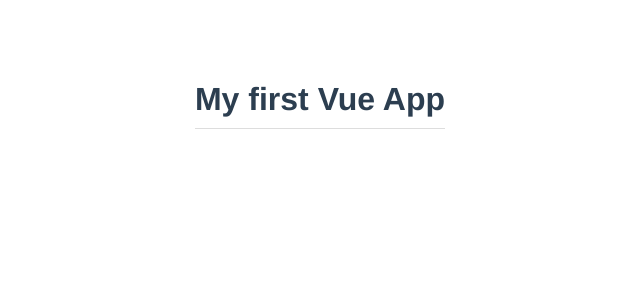
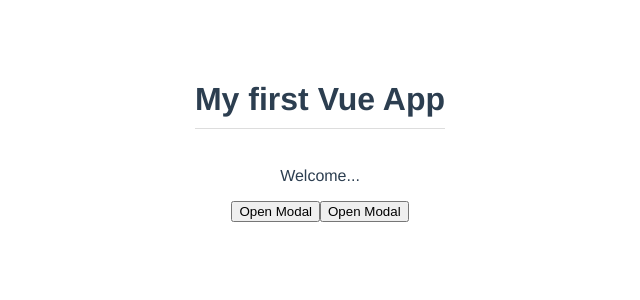
Before and after one commit to Maryahcee/modal-project, a Vue app: page / in a window 1280 px wide. Shown: the top 300 px of the page, without its empty margins (320-960 px from the left). Built offline with nearby package versions, Linux system fonts and the light colour scheme.

Commit message:
Update App.vue
add button two element

```diff
--- a/src/App.vue
+++ b/src/App.vue
@@ -1,8 +1,27 @@
 <template>
  <h1>{{ title  }}</h1>
+ <p>Welcome...</p>
  <div v-if="showModal">
-   <Modal :header="header" :text="text" theme="sale"/>
+   <Modal theme="sale" @close="toggleModal">
+   <h1>Ninja Giveaway!</h1>
+   <p>Grab your ninja swag for half price!</p>
+
+   <template v-slot:links>
+     <a href="">Sign Up Now!</a>
+     <a href="">More info</a>
+   </template>
+   </Modal>
  </div>
+
+ <div v-if="showModalTwo">
+   <Modal  @close="toggleModalTwo">
+   <h1>Sign Up to the Newsletter</h1>
+   <p>For Updates and Promo Codes</p>
+   </Modal>
+ </div>
+    <button @click="toggleModal">Open Modal</button>
+    <button @click="toggleModalTwo">Open Modal</button>
+
 </template>
 
 <script>
@@ -16,10 +35,19 @@
       title: 'My first Vue App',
       header: 'Sign up for the Giveaway!',
       text: 'Grab up your swag pop!',
-      showModal: false
+      showModal: false,
+      showModalTwo: false
+
     }
   },
-
+ methods: {
+   toggleModal(){
+        this.showModal = !this.showModal
+   },
+   toggleModalTwo() {
+     this.showModalTwo = !this.showModalTwo
+   }
+ }
 }
 </script>
 
```
